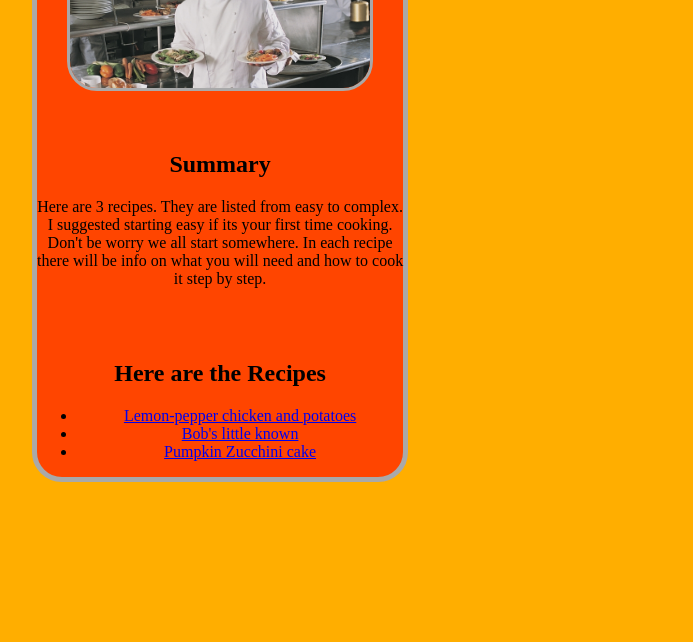
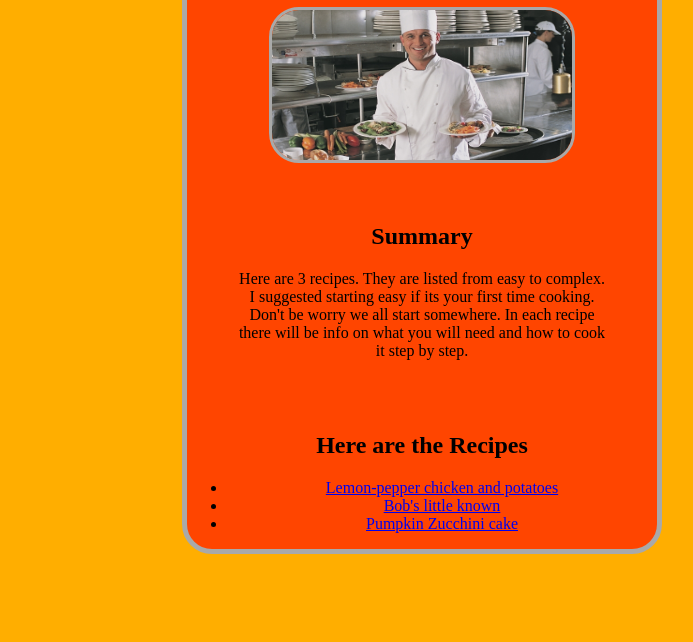
Before and after one commit to NathanNCN/Odin-project-recipe, a plain HTML site: page index.html in a window 1280 px wide. Shown: the part 158-800 px from the top of the page, without its empty margins (218-911 px from the left). Drawn offline with Linux system fonts and the light colour scheme.

Commit message:
Adjusted the code to make the box more centered depending on size of screen not perfect

```diff
--- a/style.css
+++ b/style.css
@@ -12,9 +12,12 @@ body{
     border-width: 5px;
     border-radius: 30px;
     position: absolute;
-    left: 250px;
+    left: 25em;
+    right: 25em;
+    top: 5em;
+
+
     background-color: orangered;
-
 }
 
 a:hover{
```
